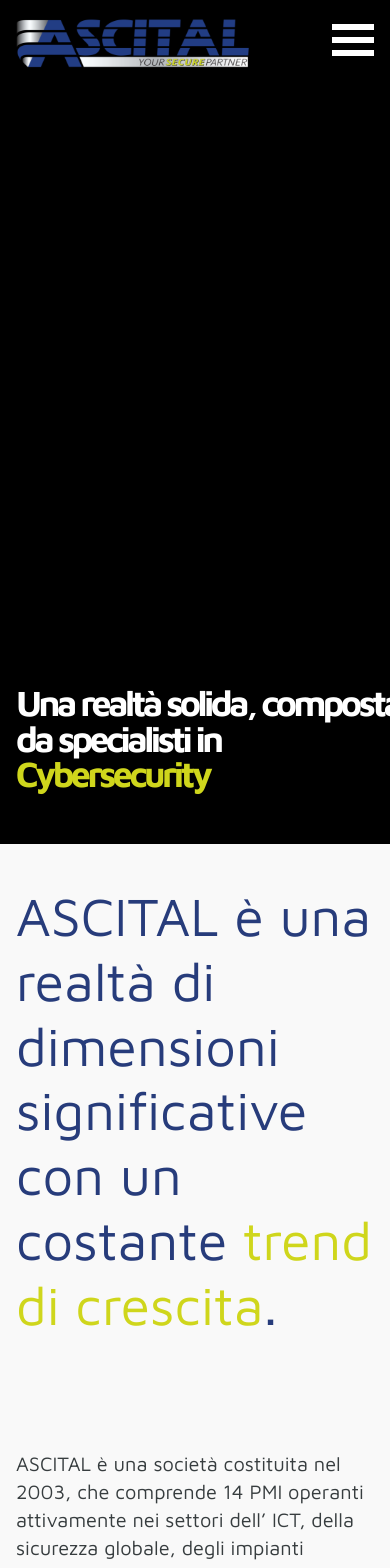
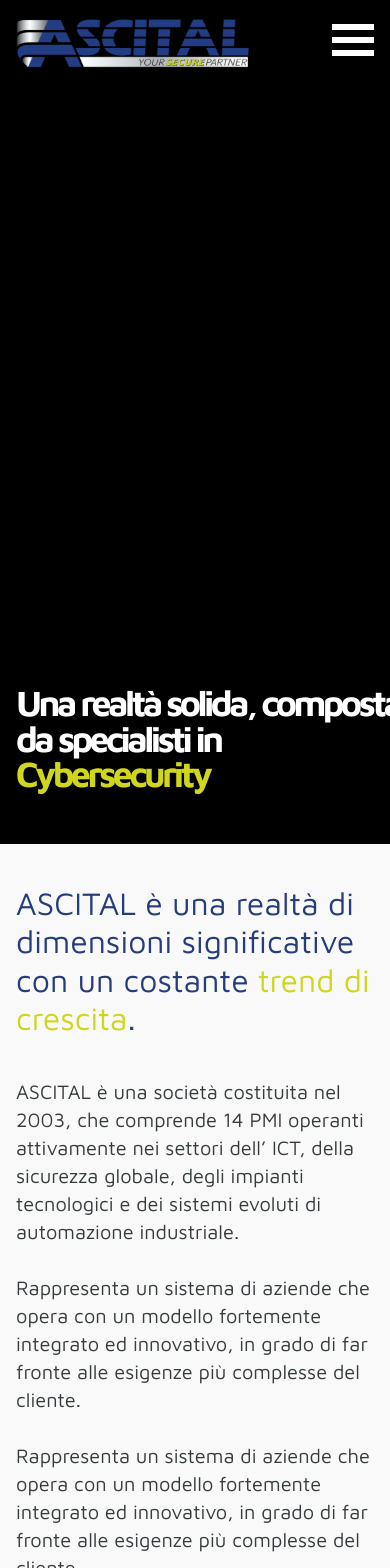
Before and after one commit to abdelaliabouelhassan/ascital, a Nuxt app: page / in a window 390 px wide. Shown: the top 1568 px of the page. Built offline with nearby package versions, Linux system fonts and the light colour scheme.

Commit message:
second section responsive

```diff
--- a/components/partials/sections/home/SecondSection.vue
+++ b/components/partials/sections/home/SecondSection.vue
@@ -1,6 +1,6 @@
 <template>
-    <div class=" w-full relative py-10 lg:px-8 px-4 space-y-28 bg-[#F9F9F9]">
-      <p class=" text-blu-ascital font-normal text-[3.375rem] leading-[1.2] max-w-[69.5625rem]">
+    <div class=" w-full relative py-10 lg:px-8 px-4 space-y-10 md:space-y-16 bg-[#F9F9F9]">
+      <p class=" text-blu-ascital font-normal text-[2rem] md:text-[3rem] lg:text-[3.375rem] leading-[1.2] max-w-[69.5625rem]">
         ASCITAL è una realtà di dimensioni significative con un costante <span class=" text-verde-ascital">trend di crescita</span>.
       </p>
       <p class=" text-testi font-normal text-xl max-w-[46.25rem]">
```
